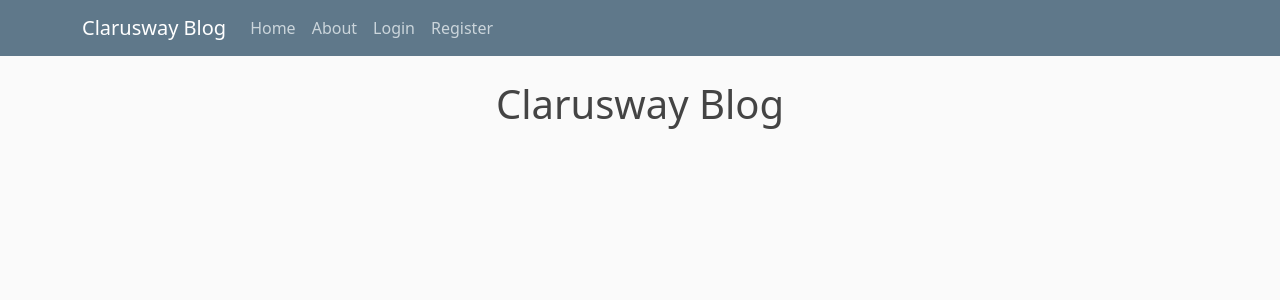
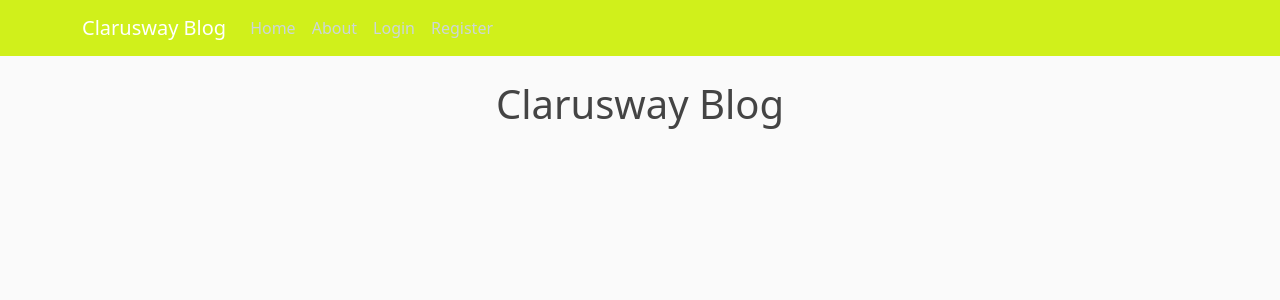
Before and after one commit to hilmisarioglu/Django-BlogApp, a Django app: page / in a window 1280 px wide. Shown: the top 300 px of the page. Run offline with Django 3.2, Linux system fonts and the light colour scheme; data that the repository does not hold is empty; some libraries are stand-ins or nearby versions.

Commit message:
post_create

```diff
--- a/blog/static/blog/main.css
+++ b/blog/static/blog/main.css
@@ -18,7 +18,7 @@ ul {
 }
 
 .bg-steel {
-    background-color: #5f788a;
+    background-color: #d0f01b;
 }
 
 .site-header .navbar-nav .nav-link {
```
Also changed, not shown: blog/templates/blog/post_list.html (line endings or trailing spaces), readme.md.
